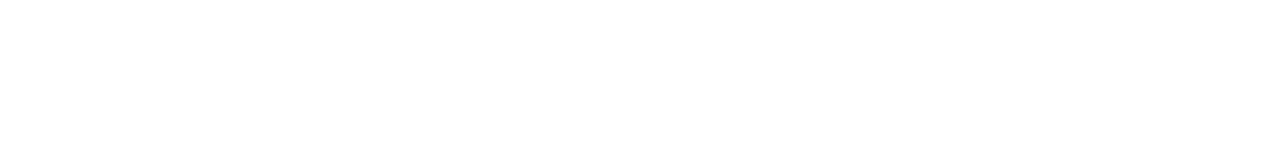
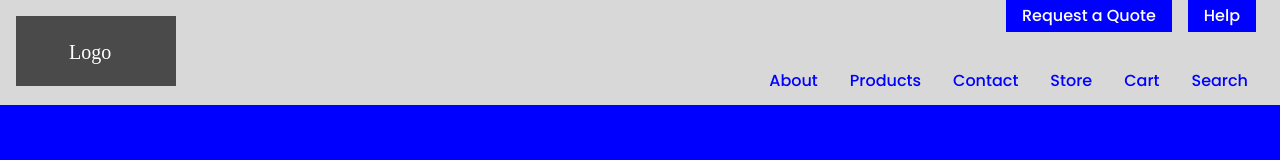
Before and after one commit to JordanDWhalen/Kingfisher-Controls, a website: page public/index.html in a window 1280 px wide. Drawn offline with nearby package versions, Linux system fonts and the light colour scheme; files that its build step writes are made by us from their sources.

Commit message:
Header markup and basic SCSS

```diff
--- a/dev/sass/application.scss
+++ b/dev/sass/application.scss
@@ -1,5 +1,6 @@
 @charset "UTF-8";
 
+@import "components/*";
 @import "vendor/*";
-@import "components/*";
+@import "objects/*";
 @import "pages/*";
--- a/dev/sass/components/_colors.scss
+++ b/dev/sass/components/_colors.scss
@@ -1,2 +1,5 @@
 $black: #000;
 $white: #FFF;
+
+$base-bg: #D8D8D8;
+$highlight-color: blue;
--- /dev/null
+++ b/dev/sass/components/_fonts.scss
@@ -0,0 +1,3 @@
+@import url(https://fonts.googleapis.com/css?family=Poppins:500,700,300);
+
+$fonts: "Poppins", sans-serif;
--- /dev/null
+++ b/dev/sass/objects/_header.scss
@@ -0,0 +1,38 @@
+header.global{
+  padding: 1rem;
+  background-color: $base-bg;
+  display: flex;
+  justify-content: space-between;
+  position: fixed;
+  width: 100%;
+  .logo{}
+  .navigation{
+  	display: flex;
+  	justify-content: space-between;
+  	flex-direction: column;
+    nav{
+      order: 2;
+      display: flex;
+      a{
+        color: $highlight-color;
+        text-decoration: none;
+        margin: 0  1rem;
+      }
+    }
+  	aside{
+      margin-top: -1rem;
+      order: 1;
+      display: flex;
+      justify-content: flex-end;
+      a{
+        text-decoration: none;
+        display: block;
+        padding: .5rem 1rem;
+        margin: 0 .5rem;
+        background-color: $highlight-color;
+        text-align: center;
+        color: white;
+      }
+  	}
+  }
+}
--- /dev/null
+++ b/dev/sass/objects/_main.scss
@@ -0,0 +1,5 @@
+main{
+  padding-top: 105px;
+  background-color: blue;
+  min-height: 100vh;
+}
--- a/dev/sass/vendor/_reset.scss
+++ b/dev/sass/vendor/_reset.scss
@@ -22,6 +22,7 @@
   font-size: 100%;
   font: inherit;
   vertical-align: baseline;
+  font-family: $fonts;
 }
 /* HTML5 display-role reset for older browsers */
 article, aside, details, figcaption, figure,
--- a/public/index.html
+++ b/public/index.html
@@ -4,7 +4,7 @@
   <meta charset="utf-8">
   <meta name="viewport" content="width=device-width, initial-scale=1.0, maximum-scale=1.0, user-scalable=0" />
 
-  <title>Kingfischer Controls</title>
+  <title>Kingfisher Controls</title>
 
   <link rel="stylesheet" href="css/application.css" />
 
@@ -14,7 +14,24 @@
 </head>
 <body>
   <header class="global">
+    <div class="logo">
+      <img src="img/logo.svg" alt="Kingfisher Controls Logo">
+    </div>
 
+    <div class="navigation">
+      <nav>
+        <a href="#">About</a>
+        <a href="#">Products</a>
+        <a href="#">Contact</a>
+        <a href="#">Store</a>
+        <a href="#">Cart</a>
+        <a href="#">Search</a>
+      </nav>
+      <aside>
+        <a href="#">Request a Quote</a>
+        <a href="#">Help</a>
+      </aside>
+    </div>
   </header>
   <main></main>
   <footer class="global">
```
Also changed, not shown: public/img/logo.svg (added), 2 other files.
